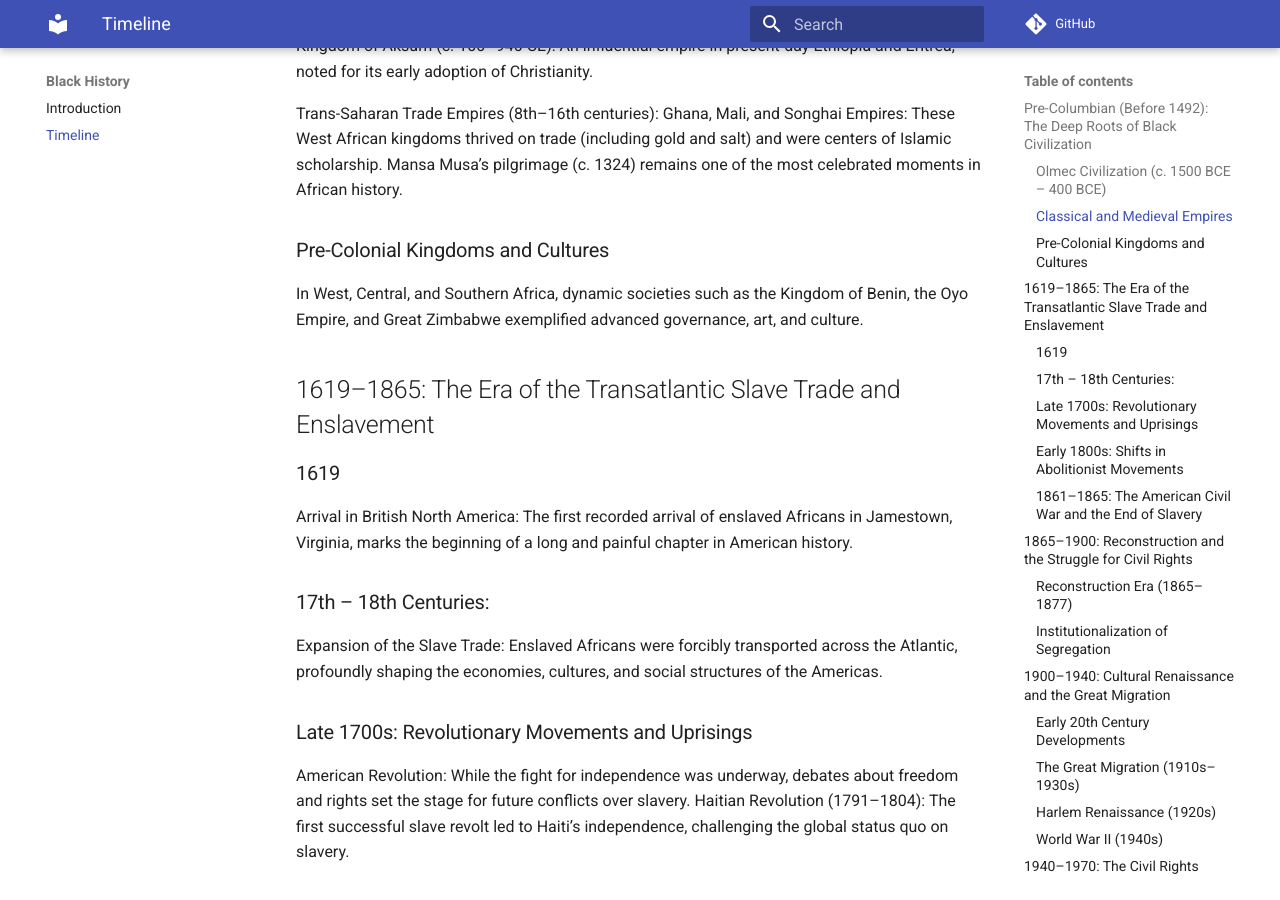
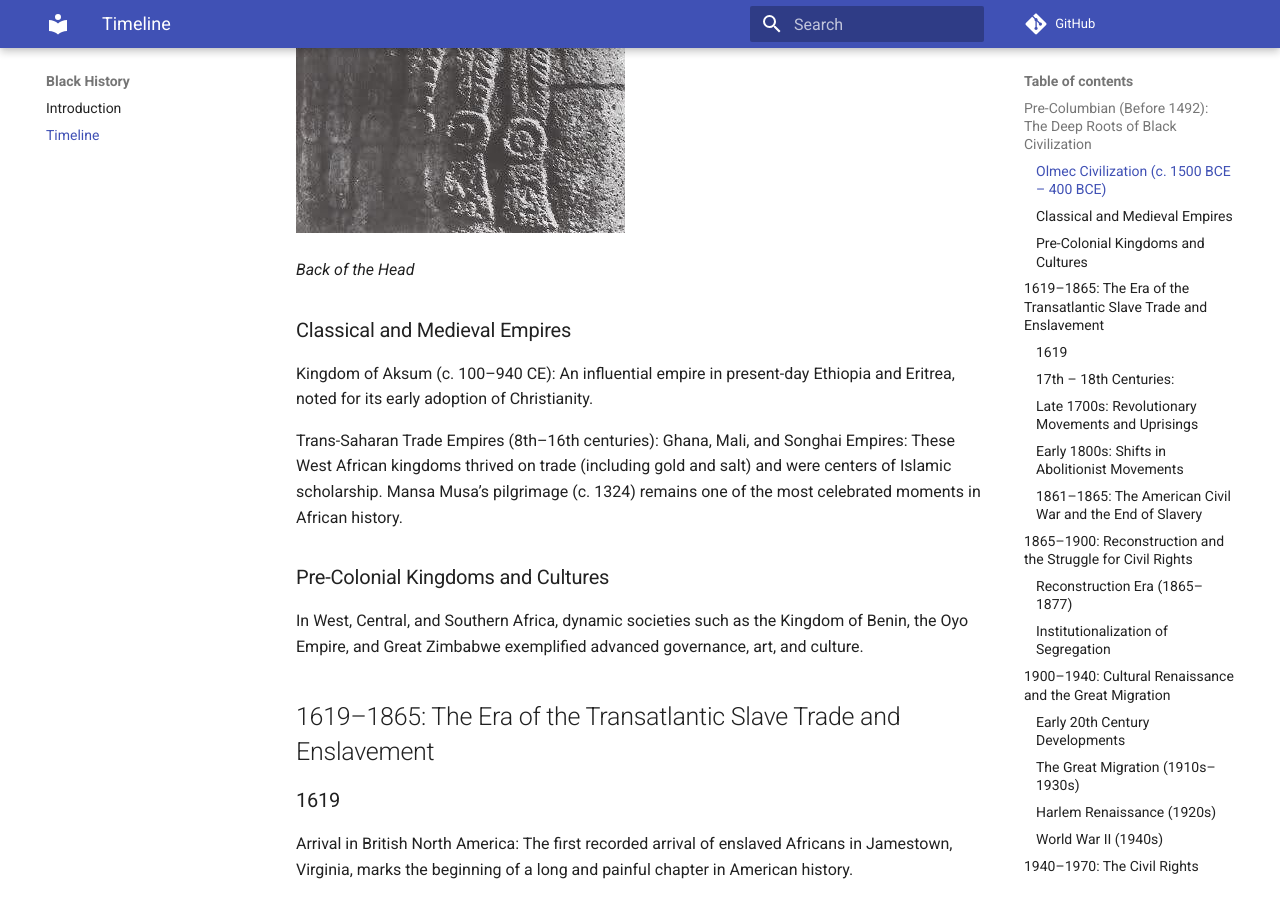
Before and after one commit to Chukobyte/black-history, an MkDocs documentation site: the page built from docs/timeline.md, in a window 1280 px wide and 900 px high, scrolled down 735 px. Built offline with MkDocs 1.6.1 and Material for MkDocs 9.7.7, drawn with Linux system fonts in a browser that asks for light colours; comment, search, counter and statistics services are not loaded.

Commit message:
Updates.

```diff
--- a/docs/timeline.md
+++ b/docs/timeline.md
@@ -6,7 +6,10 @@
 Some interpretations of the collosal Olmec heads suggest African features, which would suggest there is evidence of pre-columbian contact.
 
 ![Olmec Head Front](https://raw.githubusercontent.com/Chukobyte/black-history/main/assets/images/olmec_head_front.png)
+
 ![Olmec Head Back](https://raw.githubusercontent.com/Chukobyte/black-history/main/assets/images/olmec_head_back2.png)
+
+*Back of the Head*
 
 
 ### Classical and Medieval Empires
```
Also changed, not shown: assets/images/olmec_head_front2.png (added).
